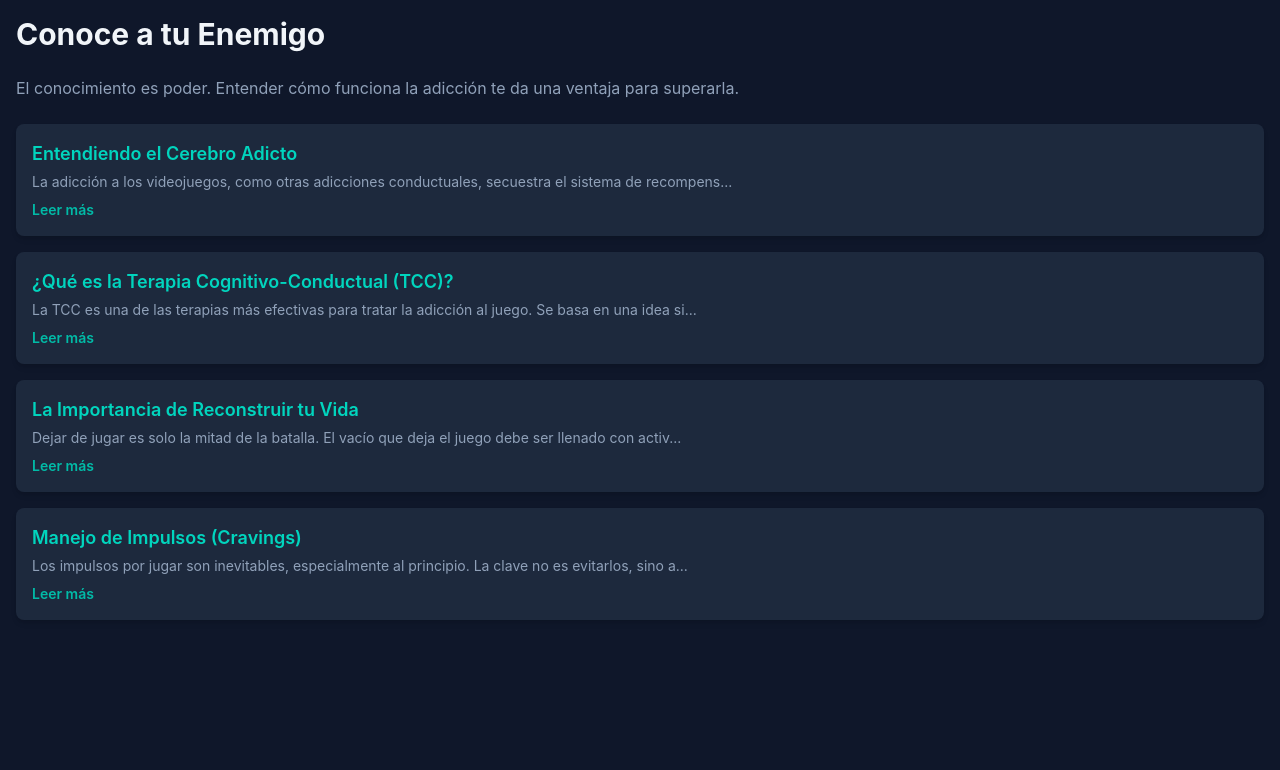
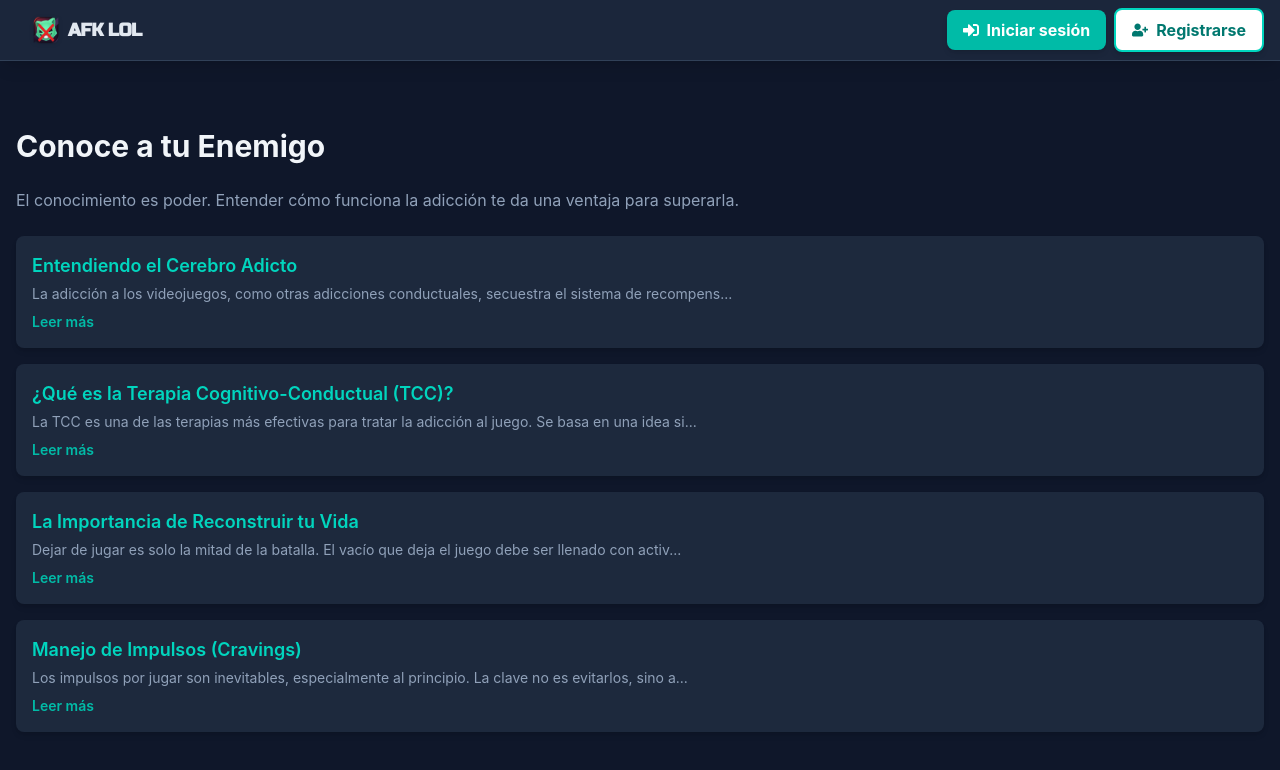
Before and after one commit to domakedev/afk-lol, a Next.js app: page /educacion in a window 1280 px wide. Shown: the top 770 px of the page. Built offline with nearby package versions, Linux system fonts and the light colour scheme; no server answers; sample sign-in values are in the browser's storage.

Commit message:
feat: creacion de navbar

```diff
--- a/src/app/layout.tsx
+++ b/src/app/layout.tsx
@@ -1,6 +1,7 @@
 import type { Metadata } from "next";
 import "@/app/globals.css";
 import { isUserAuthenticated } from "@/firebaseUserData";
+import Navbar from "@/components/Navbar";
 
 export const metadata: Metadata = {
   metadataBase: new URL("https://afk-lol.vercel.app/"),
@@ -74,7 +75,8 @@ export default function RootLayout({
         />
       </head>
       <body className="bg-slate-900 text-white min-h-screen font-sans">
-        <main className="min-h-screen flex flex-col">{children}</main>
+        <Navbar />
+        <main className="min-h-screen flex flex-col pt-28">{children}</main>
       </body>
     </html>
   );
--- a/src/components/Dashboard.tsx
+++ b/src/components/Dashboard.tsx
@@ -7,7 +7,6 @@ import Confetti from "react-confetti";
 import { useWindowSize } from "react-use";
 import { MdOutlineVisibility } from "react-icons/md";
 import { useUserStore } from "../store/userStore";
-import { auth } from "@/firebase";
 import { useRouter } from "next/navigation";
 
 // --- ElevenLabs & Web Speech API Implementation ---
@@ -602,50 +601,20 @@ const Dashboard = () => {
       {/* Barra superior: izquierda para invitado, derecha para usuario */}
       <div className="flex justify-between items-center w-full mb-2">
         {(!userData.email || isGuest) && (
-          <div className="flex gap-2 flex-col items-end">
-            <button
-              onClick={async () => {
-                await auth.signOut();
-                router.push("/");
-              }}
-              className="px-3 py-1 cursor-pointer rounded bg-slate-700 hover:bg-red-500 text-xs text-slate-200 hover:text-white font-bold transition-colors border border-slate-600 hover:border-red-600 shadow-sm w-fit"
-              title="Cerrar sesión"
-            >
-              Cerrar sesión
-            </button>
           <div className="flex items-center gap-2 bg-yellow-400/20 border border-yellow-400 rounded px-3 py-1 text-yellow-300 font-semibold text-xs shadow-sm animate-pulse">
             <span className="hidden sm:inline">⚠️</span>
             <span>
-                Estás usando el modo invitado.{" "}
+              Estás usando el modo invitado.{' '}
               <span className="font-bold text-yellow-200">
                 ¡Crea una cuenta gratis
-                </span>{" "}
-                para guardar tu progreso y no perder tus datos si cambias de
-                dispositivo!
+              </span>{' '}
+              para guardar tu progreso y no perder tus datos si cambias de dispositivo!
             </span>
             <button
               className="px-2 py-1 rounded bg-yellow-400 hover:bg-yellow-500 text-xs text-yellow-900 font-bold transition-colors shadow cursor-pointer"
               onClick={() => router.push("/login")}
             >
               Crear cuenta
-              </button>
-            </div>
-          </div>
-        )}
-        {userData.email && !isGuest && (
-          <div className="flex items-center gap-2 ml-auto">
-            <span className="font-semibold text-teal-300 text-sm">
-              {userData.email}
-            </span>
-            <button
-              onClick={async () => {
-                await auth.signOut();
-                router.push("/");
-              }}
-              className="ml-2 px-3 py-1 cursor-pointer rounded bg-slate-700 hover:bg-red-500 text-xs text-slate-200 hover:text-white font-bold transition-colors border border-slate-600 hover:border-red-600 shadow-sm"
-              title="Cerrar sesión"
-            >
-              Cerrar sesión
             </button>
           </div>
         )}
--- a/src/components/Login.tsx
+++ b/src/components/Login.tsx
@@ -80,7 +80,7 @@ export default function Login({guestRequestCreateAccount}: {guestRequestCreateAc
     <div className="min-h-screen flex items-center justify-center bg-slate-900 relative">
       <button
         onClick={() => router.back()}
-        className="fixed left-6 top-6 flex items-center gap-2 bg-slate-800/90 border border-slate-700 text-teal-400 hover:bg-slate-700 hover:text-white font-bold text-base px-5 py-2 rounded-full shadow-lg transition-all duration-200 z-50 backdrop-blur cursor-pointer"
+        className="fixed left-6 top-20 flex items-center gap-2 bg-slate-800/90 border border-slate-700 text-teal-400 hover:bg-slate-700 hover:text-white font-bold text-base px-5 py-2 rounded-full shadow-lg transition-all duration-200 z-50 backdrop-blur cursor-pointer"
         type="button"
       >
         <FaArrowLeft />
--- /dev/null
+++ b/src/components/Navbar.tsx
@@ -0,0 +1,154 @@
+"use client";
+import Link from "next/link";
+import { useUserStore } from "@/store/userStore";
+import { usePathname, useRouter } from "next/navigation";
+import { auth } from "@/firebase";
+import Image from "next/image";
+import {
+  FaTachometerAlt,
+  FaToolbox,
+  FaBrain,
+  FaBookOpen,
+  FaSignInAlt,
+  FaUserPlus,
+} from "react-icons/fa";
+
+export default function Navbar() {
+  const userData = useUserStore((state) => state.userData);
+  const isGuest = useUserStore((state) => state.isGuest);
+  const router = useRouter();
+  const pathname = usePathname();
+
+  // Mostrar solo el logo como Home si no hay usuario ni invitado
+  if (!userData && !isGuest) {
+    return (
+      <nav className="w-full bg-slate-800/90 border-b border-slate-700 z-40 flex items-center justify-between px-4 py-2 shadow-lg backdrop-blur fixed top-0 left-0">
+        <div className="flex gap-2 items-center">
+          <Link
+            href="/"
+            className={`flex items-center gap-2 px-4 py-2 rounded-lg font-bold text-slate-200 hover:bg-teal-600 hover:text-white transition-colors ${
+              pathname === "/"
+                ? "bg-gradient-to-r from-teal-600 to-teal-400 text-white shadow-lg scale-105"
+                : ""
+            }`}
+          >
+            <Image
+              src="/logo.png"
+              alt="AFK LOL"
+              className="w-7 h-7 drop-shadow"
+              width={28}
+              height={28}
+            />
+            <span
+              className="font-extrabold tracking-tight text-lg"
+              style={{ fontFamily: "Russo One, sans-serif" }}
+            >
+              AFK LOL
+            </span>
+          </Link>
+        </div>
+        <div className="flex gap-2 items-center ml-auto">
+          <Link
+            href="/login"
+            className="px-4 py-2 rounded-lg font-bold text-white bg-teal-500 hover:bg-teal-600 transition-all duration-150 shadow-md flex items-center gap-2"
+          >
+            <FaSignInAlt /> Iniciar sesión
+          </Link>
+          <Link
+            href="/login?mode=register"
+            className="px-4 py-2 rounded-lg font-bold text-teal-700 bg-white hover:bg-teal-50 border-2 border-teal-400 transition-all duration-150 shadow-md flex items-center gap-2"
+          >
+            <FaUserPlus /> Registrarse
+          </Link>
+        </div>
+      </nav>
+    );
+  }
+
+  // Solo mostrar si hay usuario o invitado
+  if (!userData && !isGuest) return null;
+
+  return (
+    <nav className="w-full bg-slate-800/90 border-b border-slate-700 z-40 flex items-center justify-between px-4 py-2 shadow-lg backdrop-blur fixed top-0 left-0">
+      <div className="flex gap-2 items-center">
+        <Link
+          href="/"
+          className={`flex items-center gap-2 px-4 py-2 rounded-lg font-bold text-slate-200 hover:bg-teal-600 hover:text-white transition-colors ${
+            pathname === "/"
+              ? "bg-gradient-to-r from-teal-600 to-teal-400 text-white shadow-lg scale-105"
+              : ""
+          }`}
+        >
+          <Image
+            src="/logo.png"
+            alt="AFK LOL"
+            className="w-7 h-7 drop-shadow"
+            width={28}
+            height={28}
+          />
+          <span
+            className="font-extrabold tracking-tight text-lg"
+            style={{ fontFamily: "Russo One, sans-serif" }}
+          >
+            AFK LOL
+          </span>
+        </Link>
+        <Link
+          href="/dashboard"
+          className={`px-4 py-2 rounded-lg font-bold text-slate-200 hover:bg-teal-600 hover:text-white transition-all duration-150 flex items-center gap-2 ${
+            pathname === "/dashboard"
+              ? "bg-teal-700/80 text-white shadow-md scale-105"
+              : ""
+          }`}
+        >
+          <FaTachometerAlt /> Dashboard
+        </Link>
+        <Link
+          href="/toolkit"
+          className={`px-4 py-2 rounded-lg font-bold text-slate-200 hover:bg-indigo-600 hover:text-white transition-all duration-150 flex items-center gap-2 ${
+            pathname === "/toolkit"
+              ? "bg-indigo-700/80 text-white shadow-md scale-105"
+              : ""
+          }`}
+        >
+          <FaToolbox /> Herramientas
+        </Link>
+        <Link
+          href="/reconstruccion"
+          className={`px-4 py-2 rounded-lg font-bold text-slate-200 hover:bg-amber-600 hover:text-white transition-all duration-150 flex items-center gap-2 ${
+            pathname === "/reconstruccion"
+              ? "bg-amber-700/80 text-white shadow-md scale-105"
+              : ""
+          }`}
+        >
+          <FaBrain /> Reconstrucción
+        </Link>
+        <Link
+          href="/educacion"
+          className={`px-4 py-2 rounded-lg font-bold text-slate-200 hover:bg-pink-600 hover:text-white transition-all duration-150 flex items-center gap-2 ${
+            pathname === "/educacion"
+              ? "bg-pink-700/80 text-white shadow-md scale-105"
+              : ""
+          }`}
+        >
+          <FaBookOpen /> Educación
+        </Link>
+      </div>
+      <div className="flex items-center gap-3 ml-auto bg-slate-700/60 px-4 py-1 rounded-full shadow border border-slate-600">
+        <span className="font-semibold text-teal-300 text-sm flex items-center gap-1">
+          {userData?.email || (isGuest && "Invitado")}
+        </span>
+        <button
+          onClick={async () => {
+            await auth.signOut();
+            router.push("/");
+          }}
+          className="px-3 py-1 cursor-pointer rounded bg-red-600 text-xs text-white font-bold transition-all duration-150 border border-slate-600 shadow-sm"
+          title="Cerrar sesión"
+        >
+          Cerrar sesión
+        </button>
+      </div>
+    </nav>
+  );
+}
```
Also changed, not shown: src/components/LandingPage.tsx (+4 -23 lines). Lines whose indentation alone changed are shown as unchanged.
